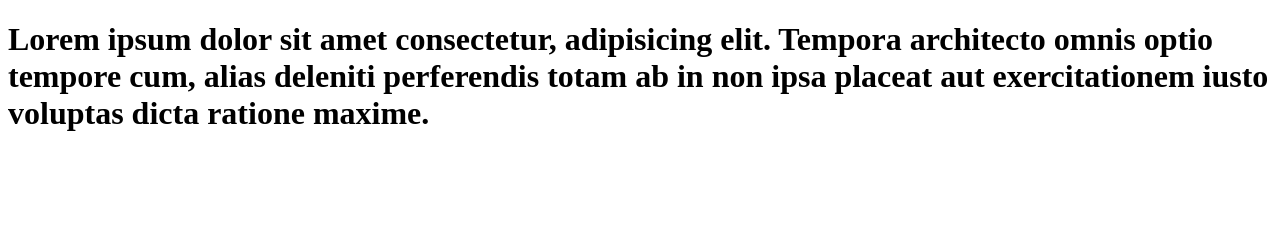
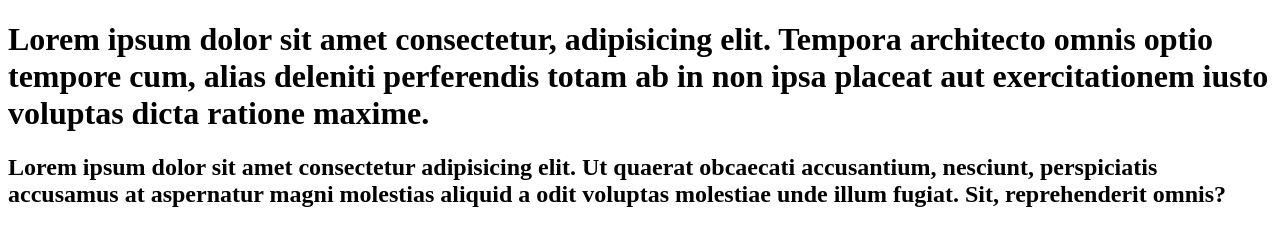
Before and after one commit to Ernani-Pereira/gitignore, a plain HTML site: page index.html in a window 1280 px wide. Drawn offline with Linux system fonts and the light colour scheme.

Commit message:
adicionado outro lorem

```diff
--- a/index.html
+++ b/index.html
@@ -9,5 +9,7 @@
 
     <h1>Lorem ipsum dolor sit amet consectetur, adipisicing elit. Tempora architecto omnis optio tempore cum, alias deleniti perferendis totam ab in non ipsa placeat aut exercitationem iusto voluptas dicta ratione maxime.</h1>
 
+    <h2>Lorem ipsum dolor sit amet consectetur adipisicing elit. Ut quaerat obcaecati accusantium, nesciunt, perspiciatis accusamus at aspernatur magni molestias aliquid a odit voluptas molestiae unde illum fugiat. Sit, reprehenderit omnis?</h2>
+
 </body>
 </html>
```
